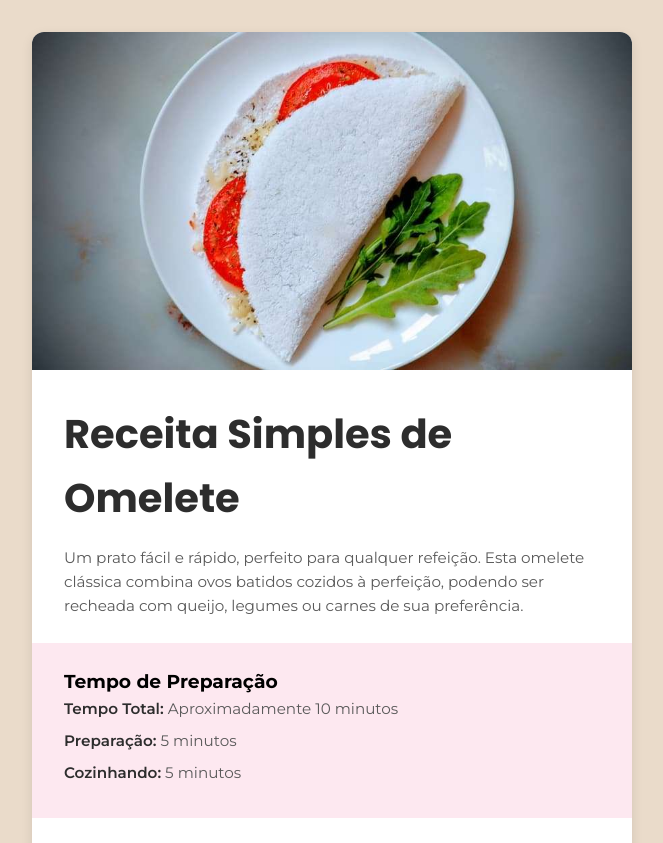
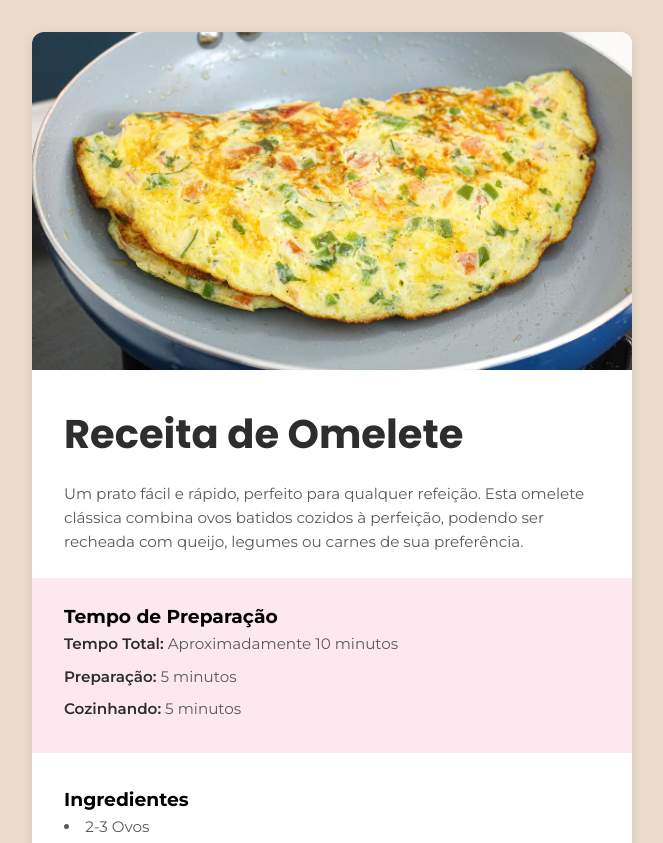
Before and after one commit to GabrielBragaRavanelli/Receita, a plain HTML site: page index.html in a window 1280 px wide. Shown: the top 843 px of the page, without its empty margins (308-971 px from the left). Drawn offline with Linux system fonts and the light colour scheme; a web font is replaced by a local one.

Commit message:
HTML CSS

```diff
--- a/index.html
+++ b/index.html
@@ -9,10 +9,10 @@
 <body>
 <main class="container">
     <div class="caixa1">
-            <img src="img/receita-de-tapioca-1.jpg">
+            <img src="img/maxresdefault.jpg">
 
         <article class="">
-            <h1 class="titulo1">Receita Simples de Omelete</h1>
+            <h1 class="titulo1">Receita de Omelete</h1>
             <p class="lead">Um prato fácil e rápido, perfeito para qualquer refeição. Esta omelete clássica combina ovos batidos cozidos à perfeição, podendo ser recheada com queijo, legumes ou carnes de sua preferência.</p>
 
 
```
Also changed, not shown: img/maxresdefault.jpg (added), img/receita-de-tapioca-1.jpg (deleted), style.css (line endings or trailing spaces).
